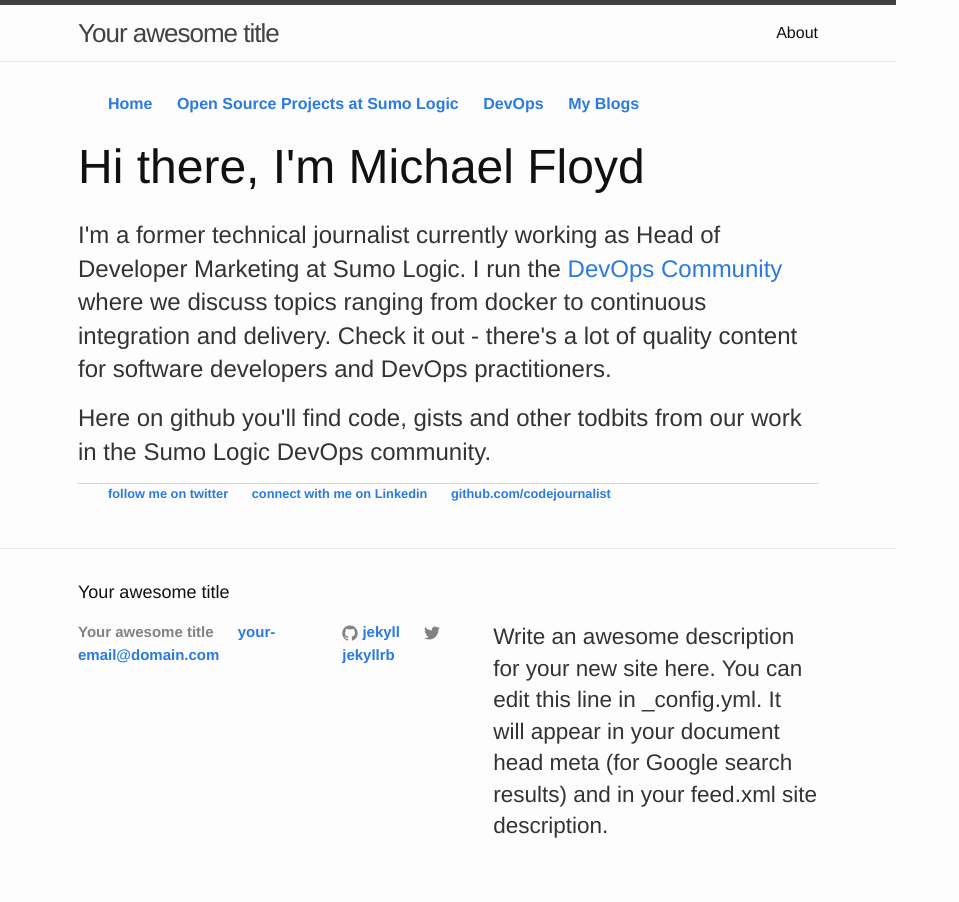
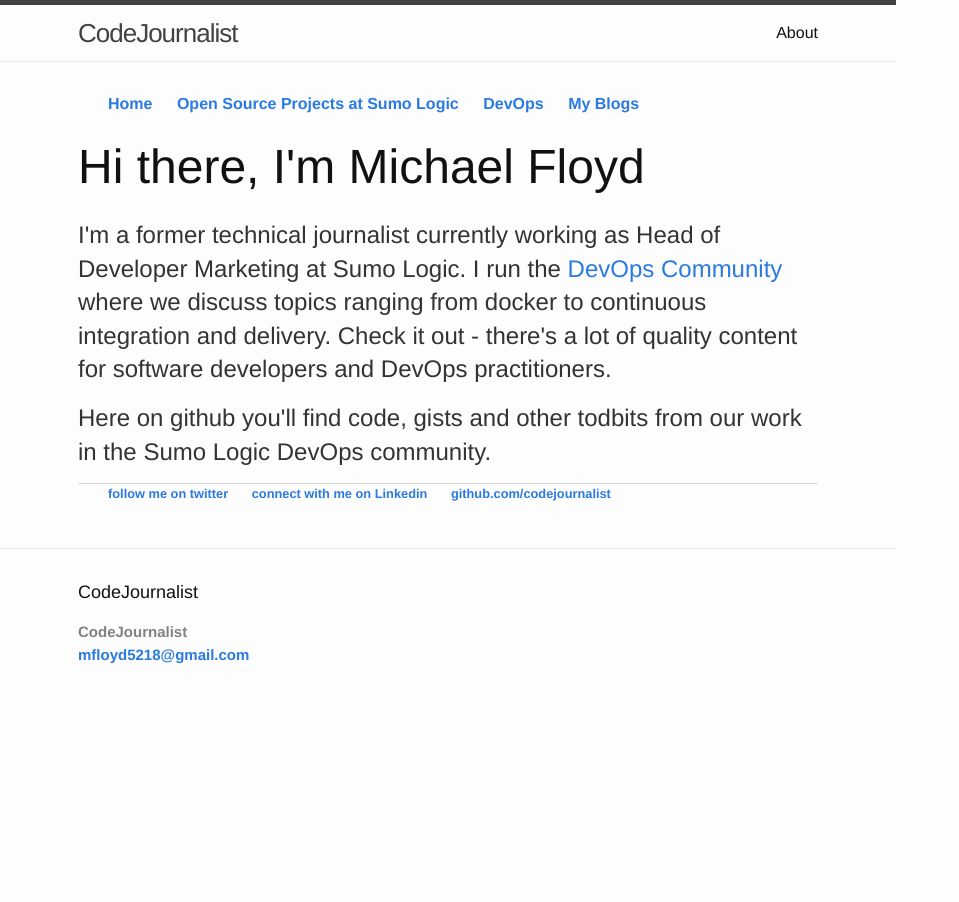
Before and after one commit to CodeJournalist/codejournalist.github.io, a Jekyll site: the page built from index.html, in a window 1280 px wide. Shown: the whole page, without its empty margins (0-959 px from the left). Built offline with Jekyll 4.4.1, drawn with Linux system fonts in a browser that asks for light colours.

Commit message:
update config.yml and index.html

```diff
--- a/_config.yml
+++ b/_config.yml
@@ -6,16 +6,12 @@
 # 'jekyll serve'. If you change this file, please restart the server process.
 
 # Site settings
-title: Your awesome title
-email: your-email@domain.com
+title: CodeJournalist
+email: mfloyd5218@gmail.com
 description: > # this means to ignore newlines until "baseurl:"
-  Write an awesome description for your new site here. You can edit this
-  line in _config.yml. It will appear in your document head meta (for
-  Google search results) and in your feed.xml site description.
 baseurl: "" # the subpath of your site, e.g. /blog
-url: "http://yourdomain.com" # the base hostname & protocol for your site
-twitter_username: jekyllrb
-github_username:  jekyll
+url: "https://codejournalist.github.io/" # the base hostname & protocol for your site
+
 
 # Build settings
 markdown: kramdown
--- a/index.html
+++ b/index.html
@@ -13,8 +13,8 @@
     <nav>
         <ul>
             <li><a href="/">Home</a></li>
-            <li><a href="https://www.sumologic.com/devops">Open Source Projects at Sumo Logic</a></li>
-            <li><a href="https://www.sumologic.com/github-projects/">DevOps</a></li>
+            <li><a href="https://www.sumologic.com/github-projects/">Open Source Projects at Sumo Logic</a></li>
+            <li><a href="https://www.sumologic.com/devops/">DevOps</a></li>
             <li><a href="https://www.sumologic.com/author/mfloyd/">My Blogs</a></li>
         </ul>
     </nav>
@@ -30,6 +30,6 @@
         <ul>
             <li><a href="https://twitter.com/CodeJournalist">follow me on twitter</a></li>
             <li><a href="https://www.linkedin.com/in/codejournalist">connect with me on Linkedin</a></li>
-            <li><a href="https://github.com/hankquinlan">github.com/codejournalist</a></li>
+            <li><a href="https://github.com/codejournalist">github.com/codejournalist</a></li>
       </ul>
     </footer>
```
